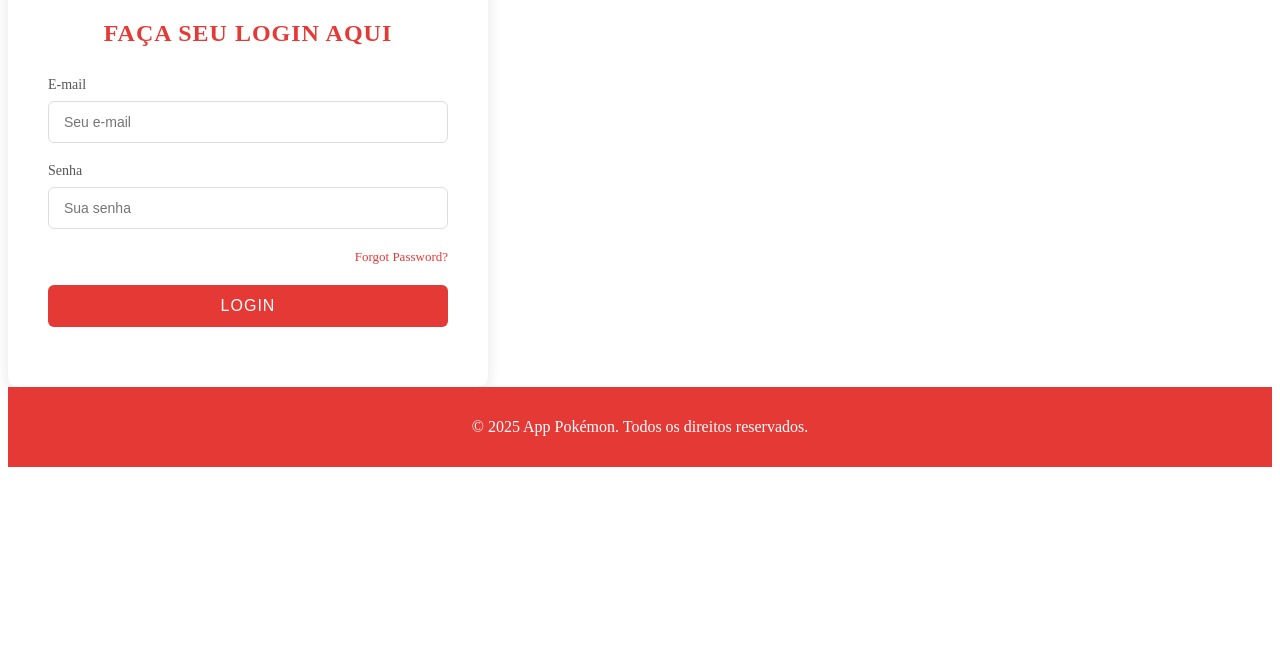
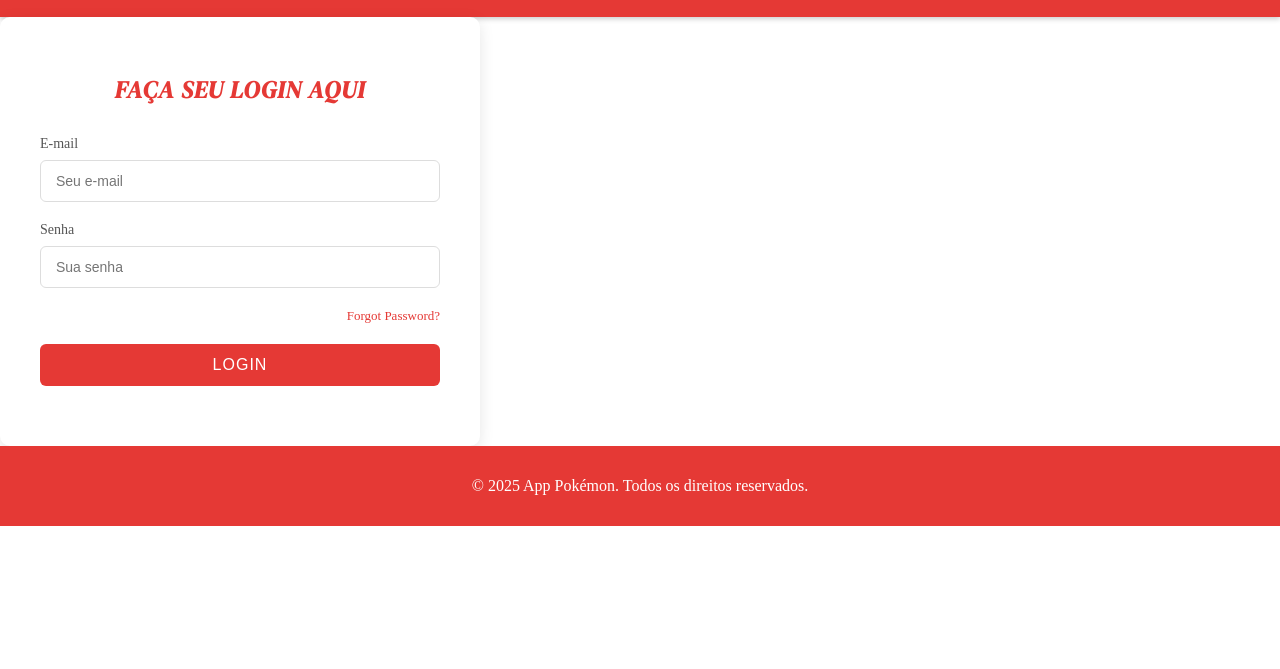
Before and after one commit to Dionizur/trabalho_pok-mon, a website: page index.html in a window 1280 px wide. Shown: the part 131-800 px from the top of the page. Drawn offline with Linux system fonts and the light colour scheme.

Commit message:
conyinuação da tela de login

```diff
--- a/index.html
+++ b/index.html
@@ -6,12 +6,16 @@
     <title>App Pokémon</title>
     <link rel="stylesheet" href="style.css">
     <link rel="icon" type="image/x-icon" href="https://www.pngplay.com/wp-content/uploads/2/Pokeball-PNG-Photo-Image.png">
+
+<link rel="preconnect" href="https://fonts.googleapis.com">
+<link rel="preconnect" href="https://fonts.gstatic.com" crossorigin>
+<link href="https://fonts.googleapis.com/css2?family=DM+Serif+Display:ital@0;1&family=Libre+Baskerville:ital,wght@0,400;0,700;1,400&display=swap" rel="stylesheet">
 </head>
 <body>
 
     <header>
         <div class="logo">
-            <img src="assets/pokeball.webp" alt="Pokémon Hub" class="logo-img">
+            <img src="./pages/assets/pokeball.webp" alt="Pokémon Hub" class="logo-img">
         </div>
     </header>
 
--- a/style.css
+++ b/style.css
@@ -1,4 +1,9 @@
-/* Estilos existentes */
+body{
+    padding: 0%;
+    border: 0%;
+    margin: 0%;
+    height: 100%;
+}
 header {
     background-color: #e53935;
     color: white;
@@ -38,14 +43,13 @@ header .logo img {
     padding: 15px 0;
     text-align: center;
     width: 100%;
+    position: ;
 }
 
-/* Novos estilos para o formulário de login */
 .login-section {
     display: flex;
     justify-content: center;
     align-items: center;
-    min-height: calc(100vh - 200px); /* Ajuste baseado no header/footer */
     padding: 40px 20px;
     background-color: #f5f5f5;
 }
@@ -61,7 +65,8 @@ header .logo img {
 }
 
 .login-container h1 {
-    color: #e53935; /* Cor combinando com o header */
+    font-family: "DM Serif Display", serif;
+    color: #e53935;
     margin-bottom: 30px;
     font-size: 24px;
     font-weight: 600;
@@ -133,7 +138,6 @@ header .logo img {
     text-decoration: underline;
 }
 
-/* Responsividade */
 @media (max-width: 480px) {
     .login-container {
         padding: 30px 20px;
@@ -143,3 +147,16 @@ header .logo img {
         font-size: 20px;
     }
 }
+
+
+  .dm-serif-display-regular {
+    font-family: "DM Serif Display", serif;
+    font-weight: 400;
+    font-style: normal;
+  }
+
+  h1 {
+    font-family: "DM Serif Display", serif;
+    font-weight: 400;
+    font-style: italic;
+  }
```
